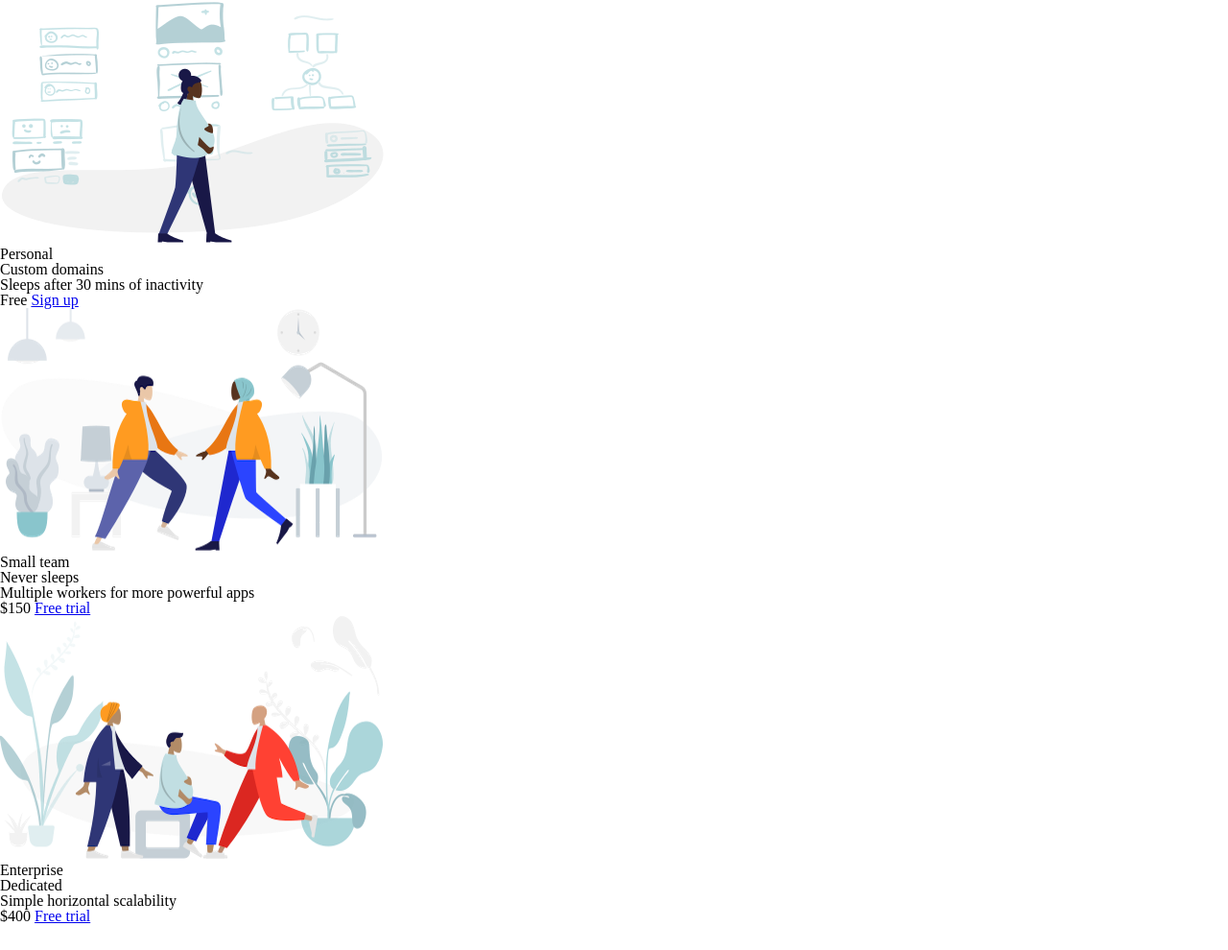
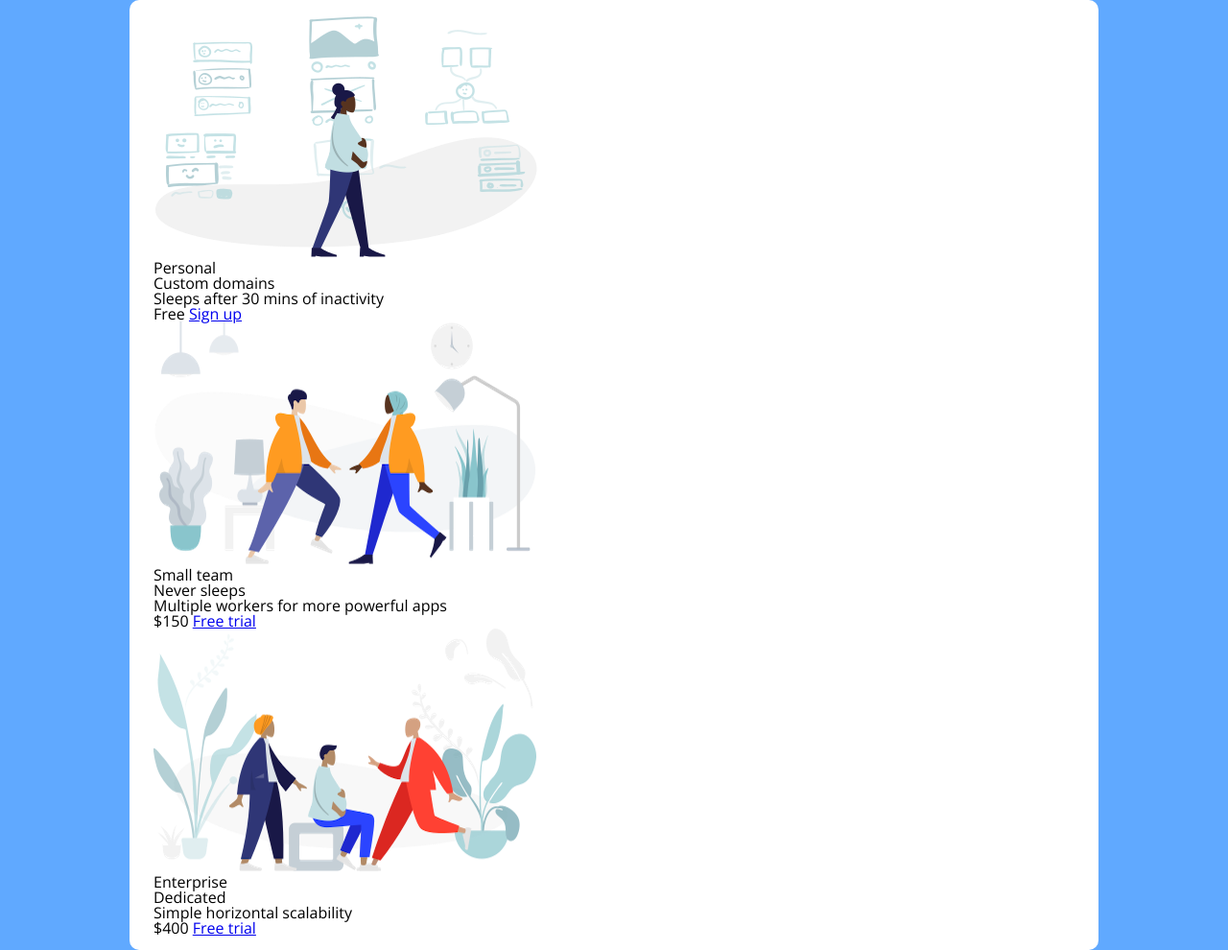
Before and after one commit to gloria-cheung/pricing_panel, a website: page public/index.html in a window 1280 px wide. Shown: the whole page at 96% size. Before the commit the page ends 963 px from the top, so only its background shows below. Drawn offline with nearby package versions, Linux system fonts and the light colour scheme.

Commit message:
add styles for body and panel

```diff
--- a/public/app.css
+++ b/public/app.css
@@ -46,3 +46,23 @@ table {
 	border-collapse: collapse;
 	border-spacing: 0;
 }
+
+html {
+  box-sizing: border-box;
+  font-family: 'Open Sans', sans-serif;
+}
+body {
+  background-color: #60a9ff;
+  display: flex;
+  justify-content: center;
+  align-items: center;
+  min-height: 100vh;
+}
+
+.panel {
+  background-color: white;
+  border-radius: 10px;
+  padding: 15px 25px;
+  width: 100%;
+  max-width: 960px;
+}
```
